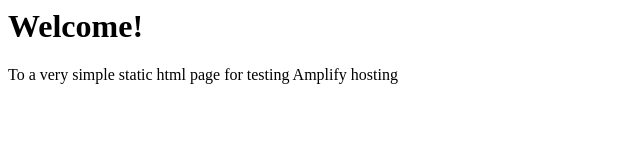
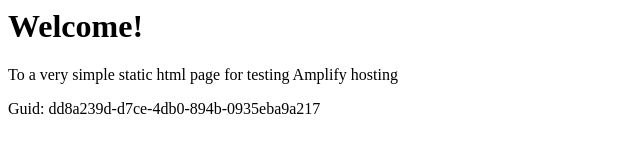
Before and after one commit to aws-aemilia-icn/Github-PR-Commit-Integration-Test-DoNotTouch-v1-prod-ap-northeast-2, a website: page src/index.html in a window 1280 px wide. Shown: the whole page, without its empty margins (0-640 px from the left). Drawn offline with Linux system fonts and the light colour scheme.

Commit message:
commit from integ tests

```diff
--- a/src/index.html
+++ b/src/index.html
@@ -1,3 +1,5 @@
+
+
 <html lang="en">
 
 <head>
@@ -10,6 +12,6 @@
 <body>
     <h1>Welcome!</h1>
     <p>To a very simple static html page for testing Amplify hosting</p>
-</body>
+    <p>Guid: dd8a239d-d7ce-4db0-894b-0935eba9a217</p></body>
 
 </html>
```
